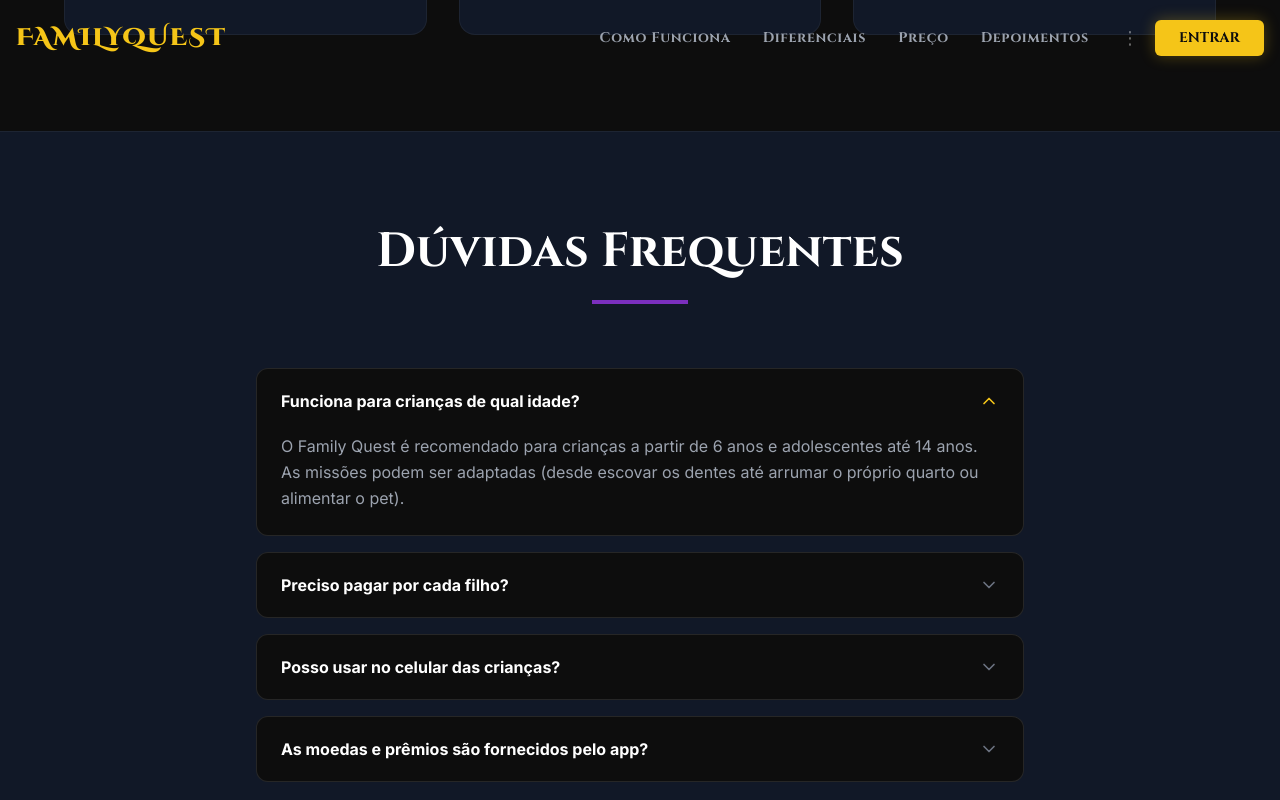
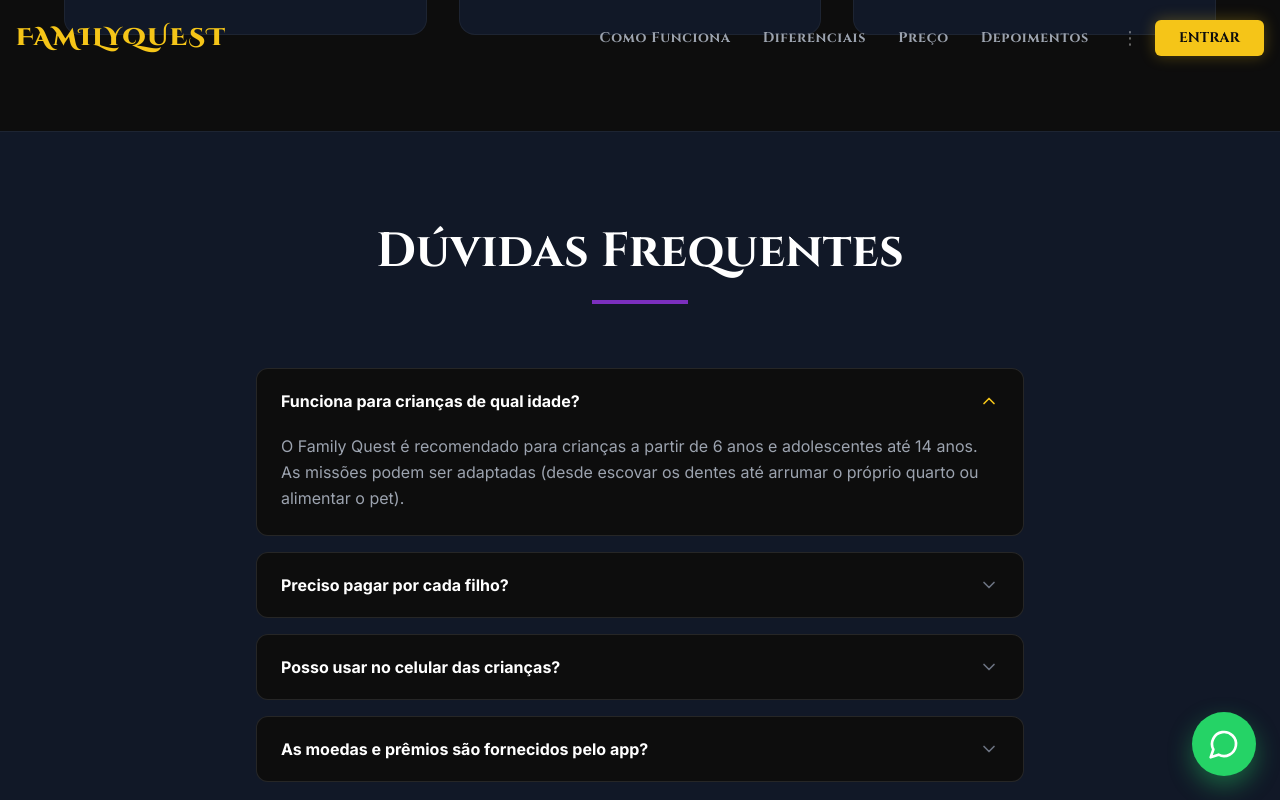
Before and after one commit to FazTeuFuturo/LP_Family_Quest, a React (Vite) app: page / in a window 1280 px wide. Both pictures are taken after a click on the button "Funciona para crianças de qual idade?". Shown: the part 4090-4890 px from the top of the page. Built offline with nearby package versions, Linux system fonts and the light colour scheme.

Commit message:
feat: add floating whatsapp button and link CTAs to platform

```diff
--- a/src/components/landing/FinalCTA.tsx
+++ b/src/components/landing/FinalCTA.tsx
@@ -34,9 +34,14 @@
              </p>
           </div>
 
-          <button onClick={() => document.getElementById('pricing')?.scrollIntoView()} className="bg-gold text-[#0D0D0D] font-cinzel font-black text-xl md:text-2xl px-10 py-5 rounded-lg shadow-brutal animate-[glow-pulse_3s_infinite] hover:translate-x-1 hover:translate-y-1 transition-transform w-full md:w-auto">
+          <a
+            href="https://tarefas-ebon.vercel.app/"
+            target="_blank"
+            rel="noopener noreferrer"
+            className="bg-gold text-[#0D0D0D] font-cinzel font-black text-xl md:text-2xl px-10 py-5 rounded-lg shadow-brutal animate-[glow-pulse_3s_infinite] hover:translate-x-1 hover:translate-y-1 transition-transform w-full md:w-auto flex items-center justify-center text-center uppercase"
+          >
             ⚔️ Quero Transformar Minha Família
-          </button>
+          </a>
 
           <p className="mt-8 text-sm text-text-muted font-medium">
             Mais de 500 famílias já entraram na aventura. Restaurne a paz gamificada na sua casa.
--- a/src/components/landing/Footer.tsx
+++ b/src/components/landing/Footer.tsx
@@ -45,8 +45,8 @@
             <p className="text-text-muted text-sm mb-4">
               Dúvidas sobre o reino? Mande um corvo ou chame no WhatsApp.
             </p>
-            <div className="flex gap-4">
-              <a href="https://wa.me/5500000000000" target="_blank" rel="noopener noreferrer" className="bg-[#25D366] text-white p-2 rounded-full hover:scale-110 transition-transform">
+             <div className="flex gap-4">
+              <a href="https://wa.me/552123420309?text=Ol%C3%A1%21+Gostaria+de+saber+mais+sobre+o+Family+Quest." target="_blank" rel="noopener noreferrer" className="bg-[#25D366] text-white p-2 rounded-full hover:scale-110 transition-transform">
                 <svg className="w-5 h-5 fill-current" viewBox="0 0 24 24"><path d="M.057 24l1.687-6.163c-1.041-1.804-1.588-3.849-1.587-5.946.003-6.556 5.338-11.891 11.893-11.891 3.181.001 6.167 1.24 8.413 3.488 2.245 2.248 3.481 5.236 3.48 8.417-.003 6.557-5.338 11.892-11.893 11.892-1.997-.001-3.951-.5-5.688-1.448l-6.305 1.652zm6.599-3.835c1.405.836 2.498 1.299 4.327 1.299 5.302 0 9.613-4.312 9.615-9.613.001-2.568-1-4.982-2.818-6.8s-4.232-2.818-6.8-2.819c-5.301 0-9.612 4.311-9.615 9.613-.001 1.926.501 3.148 1.448 4.7l-1.108 4.047 4.145-1.087zM17.446 14.19c-.34-.17-2.01-0.99-2.321-1.103-.31-.113-.536-.17-.761.17-.225.341-.871 1.103-1.069 1.33-.197.226-.394.254-.734.085-.34-.17-1.434-.528-2.731-1.685-1.009-.9-1.689-2.011-1.887-2.352-.198-.341-.021-.524.15-.694.153-.153.34-.396.51-.594.17-.198.226-.339.34-.565.113-.227.056-.425-.028-.595-.085-.17-.761-1.835-1.043-2.515-.275-.662-.553-.574-.761-.584l-.649-.011c-.226 0-.593.085-.904.425-.31.341-1.187 1.161-1.187 2.83 0 1.67 1.215 3.285 1.385 3.511.17.227 2.392 3.653 5.793 5.122 3.401 1.469 3.401.979 4.023.922.622-.057 2.011-.822 2.294-1.616s.282-1.471.198-1.613c-.085-.141-.311-.227-.652-.398z"/></svg>
               </a>
             </div>
--- a/src/components/landing/Header.tsx
+++ b/src/components/landing/Header.tsx
@@ -49,12 +49,14 @@
           ))}
           <div className="flex items-center gap-4">
             <span className="text-white/40 text-lg">⋮</span>
-            <button
-              onClick={() => document.getElementById('pricing')?.scrollIntoView()}
-              className="bg-gold text-[#0D0D0D] px-6 py-2 rounded-md font-cinzel font-bold shadow-[0_0_15px_rgba(245,197,24,0.3)] hover:scale-105 transition-transform text-sm uppercase"
+            <a
+              href="https://tarefas-ebon.vercel.app/"
+              target="_blank"
+              rel="noopener noreferrer"
+              className="bg-gold text-[#0D0D0D] px-6 py-2 rounded-md font-cinzel font-bold shadow-[0_0_15px_rgba(245,197,24,0.3)] hover:scale-105 transition-transform text-sm uppercase flex items-center justify-center"
             >
               Entrar
-            </button>
+            </a>
           </div>
         </nav>
 
--- a/src/components/landing/Hero.tsx
+++ b/src/components/landing/Hero.tsx
@@ -79,12 +79,14 @@
             transition={{ delay: 0.8 }}
             className="flex flex-col gap-8 w-full items-center lg:items-start"
           >
-            <button
-              onClick={() => document.getElementById('pricing')?.scrollIntoView()}
-              className="w-full max-w-[340px] px-8 py-5 bg-hero-purple text-white font-black font-cinzel rounded-lg shadow-glow-purple hover:scale-[1.02] active:scale-[0.98] transition-all text-xl uppercase tracking-wider border-b-4 border-purple-900"
+            <a
+              href="https://tarefas-ebon.vercel.app/"
+              target="_blank"
+              rel="noopener noreferrer"
+              className="w-full max-w-[340px] px-8 py-5 bg-hero-purple text-white font-black font-cinzel rounded-lg shadow-glow-purple hover:scale-[1.02] active:scale-[0.98] transition-all text-xl uppercase tracking-wider border-b-4 border-purple-900 flex items-center justify-center text-center"
             >
               Comece sua Jornada Agora
-            </button>
+            </a>
 
             <div className="flex flex-col items-center lg:items-start w-full">
               <span className="text-white/60 text-[10px] font-bold font-cinzel mb-2 tracking-widest uppercase">Experiência da Família</span>
--- a/src/components/landing/Pricing.tsx
+++ b/src/components/landing/Pricing.tsx
@@ -55,9 +55,14 @@
               </li>
             </ul>
 
-            <button className="w-full py-4 rounded-xl border border-white/20 text-white font-bold hover:bg-white/5 transition-colors">
+            <a
+              href="https://tarefas-ebon.vercel.app/"
+              target="_blank"
+              rel="noopener noreferrer"
+              className="w-full py-4 rounded-xl border border-white/20 text-white font-bold hover:bg-white/5 transition-colors flex items-center justify-center text-center uppercase"
+            >
               Começar Grátis
-            </button>
+            </a>
           </motion.div>
 
           {/* Plano Lendário */}
@@ -98,9 +103,14 @@
               </li>
             </ul>
 
-            <button className="w-full py-4 rounded-xl bg-gold text-[#0D0D0D] font-bold font-cinzel text-lg shadow-brutal-gold hover:translate-y-1 hover:translate-x-1 hover:shadow-none transition-all">
+            <a
+              href="https://tarefas-ebon.vercel.app/"
+              target="_blank"
+              rel="noopener noreferrer"
+              className="w-full py-4 rounded-xl bg-gold text-[#0D0D0D] font-bold font-cinzel text-lg shadow-brutal-gold hover:translate-y-1 hover:translate-x-1 hover:shadow-none transition-all flex items-center justify-center text-center uppercase"
+            >
               Tornar-se Lendário
-            </button>
+            </a>
           </motion.div>
         </div>
       </div>
--- /dev/null
+++ b/src/components/landing/WhatsAppButton.tsx
@@ -0,0 +1,27 @@
+import React from 'react';
+import { motion } from 'framer-motion';
+import { MessageCircle } from 'lucide-react';
+
+export const WhatsAppButton: React.FC = () => {
+  const whatsappUrl = "https://wa.me/552123420309?text=Ol%C3%A1%21+Vi+a+landing+page+do+Family+Quest+e+gostaria+de+saber+mais.";
+
+  return (
+    <motion.a
+      href={whatsappUrl}
+      target="_blank"
+      rel="noopener noreferrer"
+      initial={{ scale: 0, opacity: 0 }}
+      animate={{ scale: 1, opacity: 1 }}
+      whileHover={{ scale: 1.1 }}
+      whileTap={{ scale: 0.9 }}
+      className="fixed bottom-6 right-6 z-[100] bg-[#25D366] text-white p-4 rounded-full shadow-[0_10px_25px_rgba(37,211,102,0.4)] flex items-center justify-center group"
+    >
+      <div className="absolute inset-0 rounded-full bg-[#25D366] animate-ping opacity-30" />
+      <MessageCircle size={32} className="relative z-10" />
+
+      <span className="absolute right-full mr-4 bg-white text-gray-800 px-3 py-1 rounded-lg text-sm font-bold opacity-0 group-hover:opacity-100 transition-opacity whitespace-nowrap shadow-xl">
+        Falar com o Suporte 🛡️
+      </span>
+    </motion.a>
+  );
+};
--- a/src/pages/LandingPage.tsx
+++ b/src/pages/LandingPage.tsx
@@ -8,6 +8,7 @@
 import { FAQ } from '../components/landing/FAQ'
 import { FinalCTA } from '../components/landing/FinalCTA'
 import { Footer } from '../components/landing/Footer'
+import { WhatsAppButton } from '../components/landing/WhatsAppButton'
 
 export function LandingPage() {
   return (
@@ -22,6 +23,7 @@
       <FAQ />
       <FinalCTA />
       <Footer />
+      <WhatsAppButton />
     </main>
   )
 }
```
Also changed, not shown: 1 other file (tests, documents, lock files or other folders).
